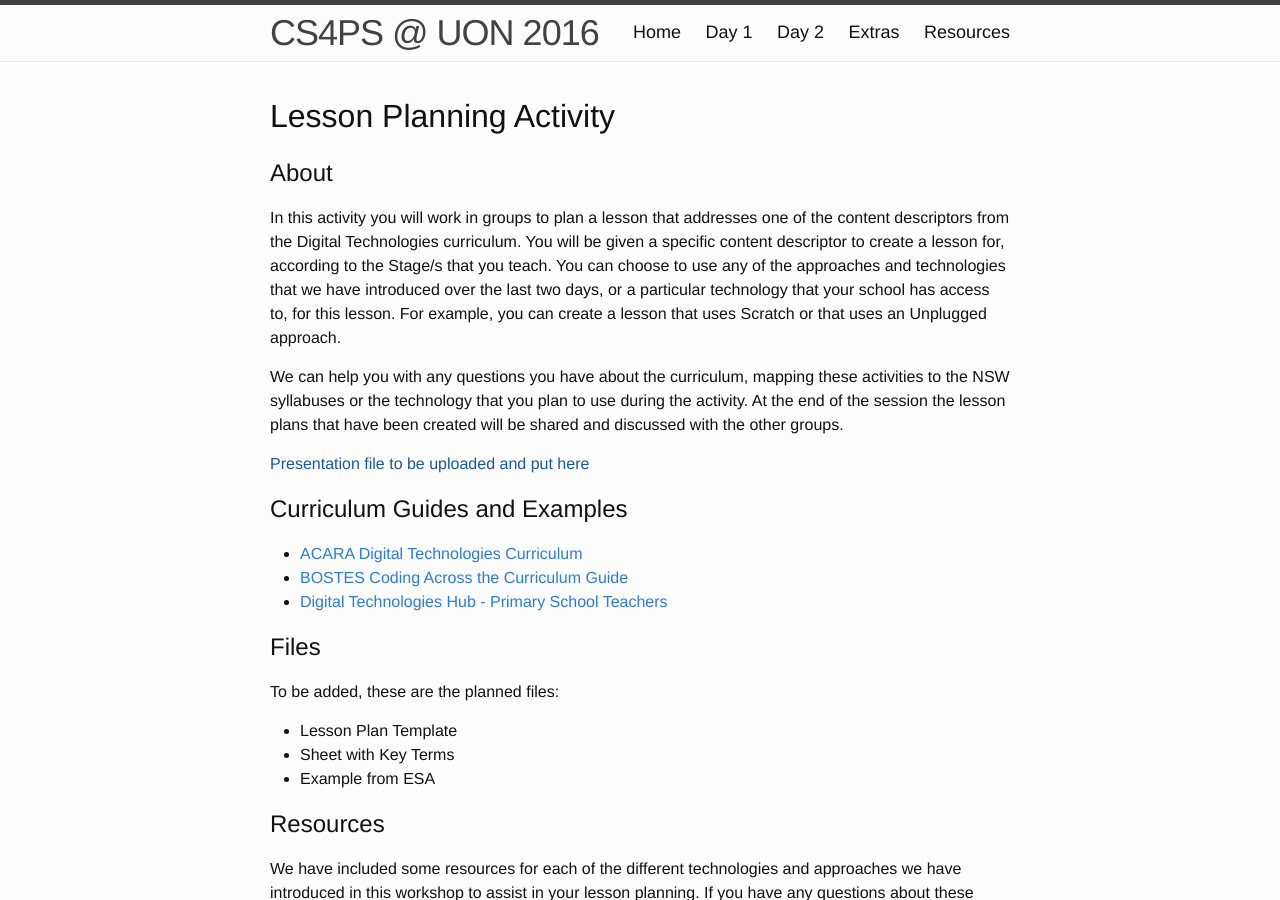
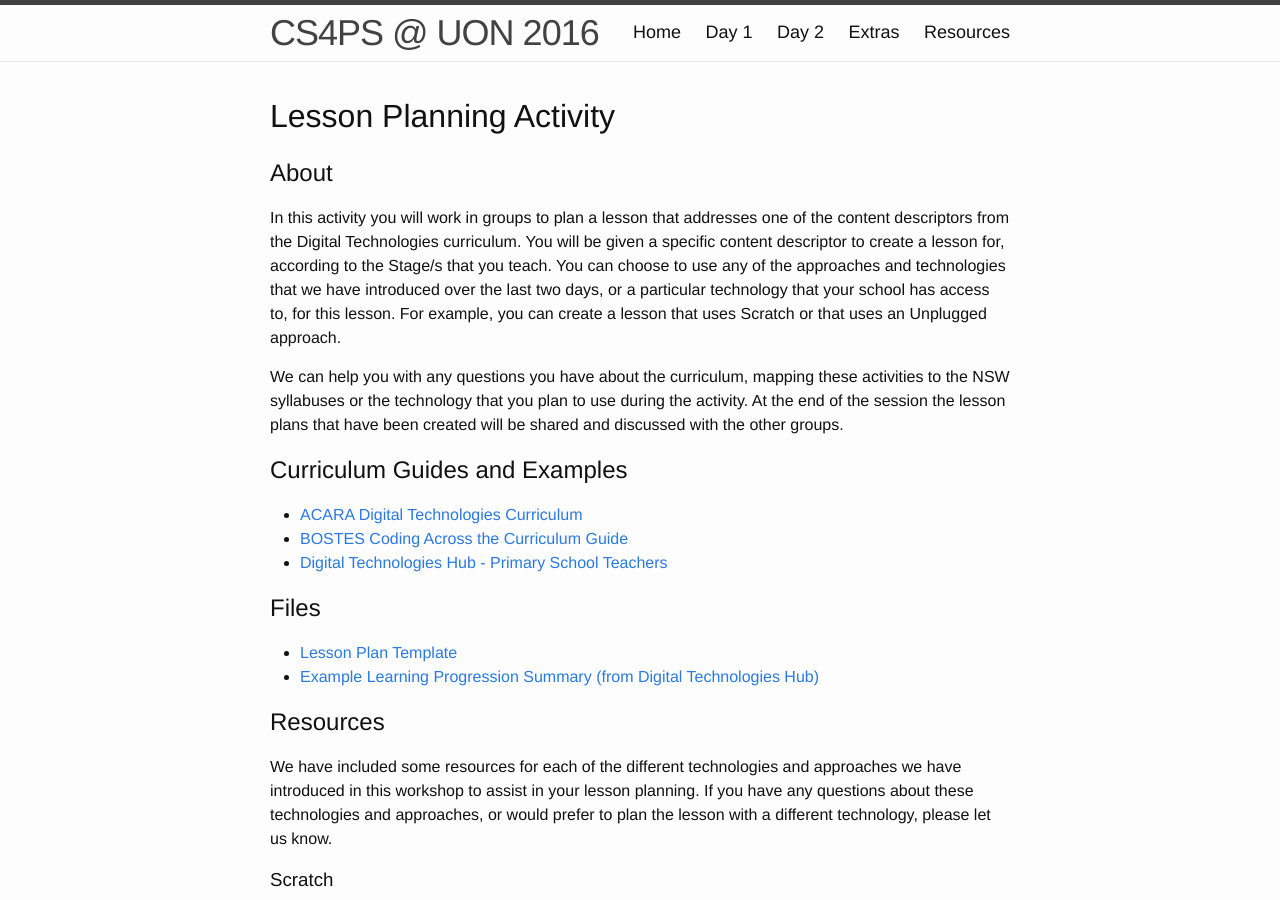
Before and after one commit to cs4s/ps-2016, a Jekyll site: the page built from day2/lessonplanning/index.md, in a window 1280 px wide and 900 px high. Built offline with Jekyll 4.4.1, drawn with Linux system fonts in a browser that asks for light colours.

Commit message:
Adds lesson plan template and updates session page

```diff
--- a/day2/lessonplanning/index.md
+++ b/day2/lessonplanning/index.md
@@ -15,8 +15,6 @@ For example, you can create a lesson that uses Scratch or that uses an Unplugged
 We can help you with any questions you have about the curriculum, mapping these activities to the NSW syllabuses or the technology that you plan to use during the activity.
 At the end of the session the lesson plans that have been created will be shared and discussed with the other groups.
 
-[Presentation file to be uploaded and put here]()
-
 ## Curriculum Guides and Examples
 
 - [ACARA Digital Technologies Curriculum](http://www.australiancurriculum.edu.au/technologies/digital-technologies/curriculum/f-10?layout=1){:target="_blank"}
@@ -25,11 +23,8 @@ At the end of the session the lesson plans that have been created will be shared
 
 ## Files
 
-To be added, these are the planned files:
-
-- Lesson Plan Template
-- Sheet with Key Terms
-- Example from ESA
+- [Lesson Plan Template](lesson_plan_template.docx)
+- [Example Learning Progression Summary (from Digital Technologies Hub)](https://www.digitaltechnologieshub.edu.au/docs/default-source/default-document-library/year3_4-progress-chart.png?sfvrsn=0){:target="_blank"}
 
 ## Resources
 
```
Also changed, not shown: 1 other file.
